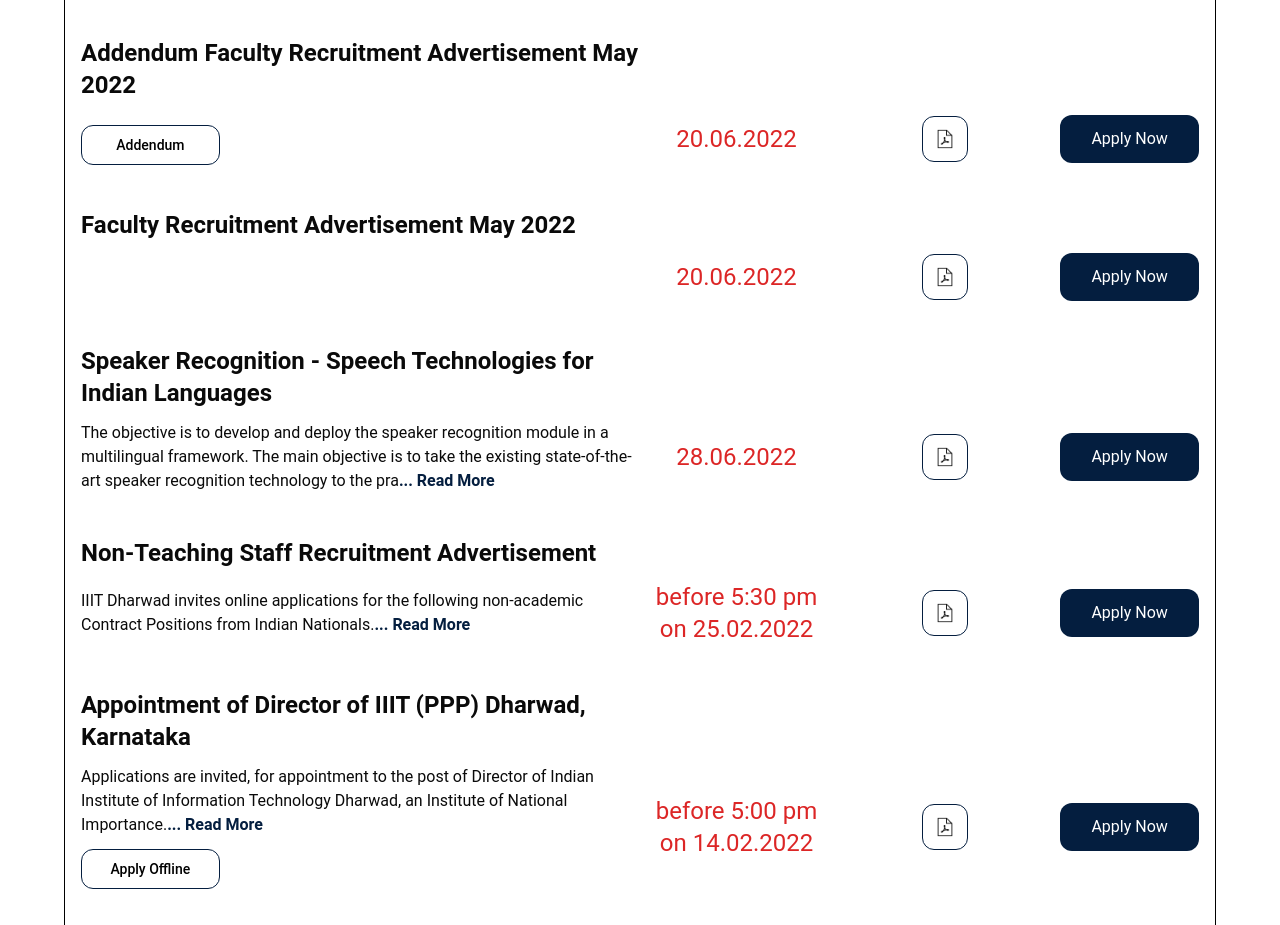
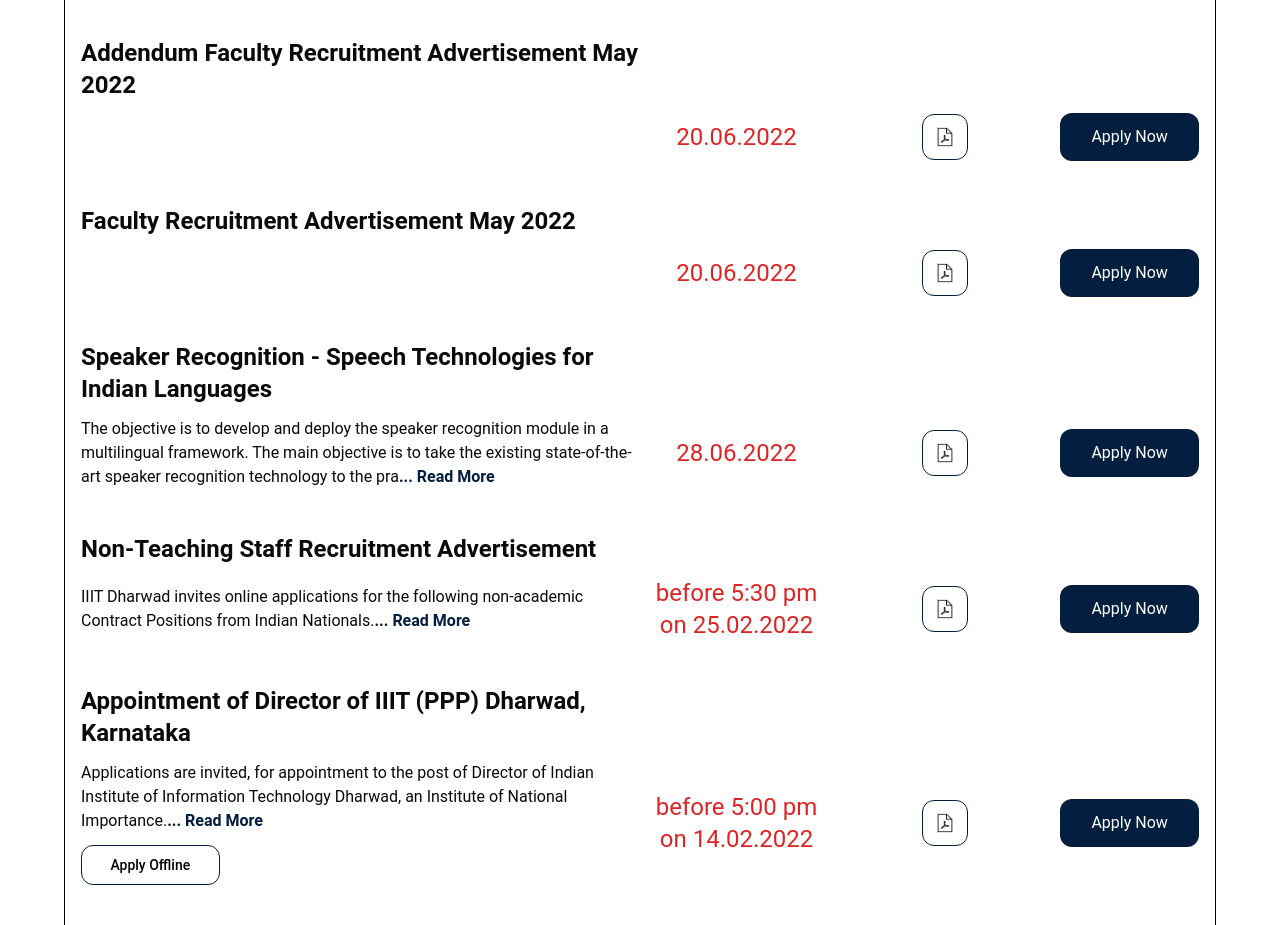
Before and after one commit to Velocity-IIITDWD/iiitdwd.ac.in, a Next.js app: page /careers in a window 1280 px wide. Shown: the part 2560-3485 px from the top of the page. Built offline with nearby package versions, Linux system fonts and the light colour scheme.

Commit message:
remove missing  addendum link in data/jobs.ts

```diff
--- a/data/jobs.ts
+++ b/data/jobs.ts
@@ -185,7 +185,8 @@ export const jobsdata: jobstype[] =[
     "Application": "https://forms.gle/d4KtS25AJHHNGW2X6",
     "Applicationoffline": "",
     "StatusofApplications": "",
-    "Addendum": "/docs/AddendumFacultyRecruitmentMay2022.pdf"
+    // "Addendum": "/docs/AddendumFacultyRecruitmentMay2022.pdf" // doc missing in the old website
+    "Addendum": "",
   },
   {
     "title": "Faculty Recruitment Advertisement May 2022    ",
```
